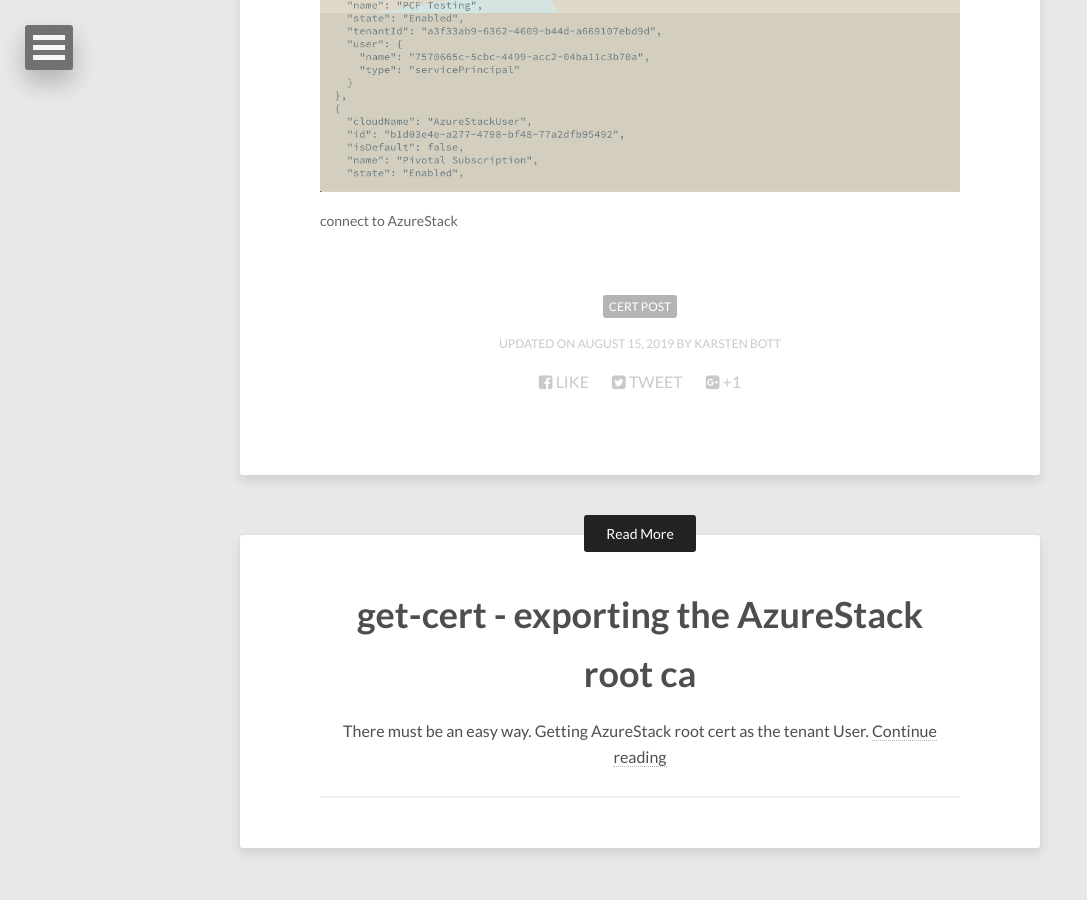
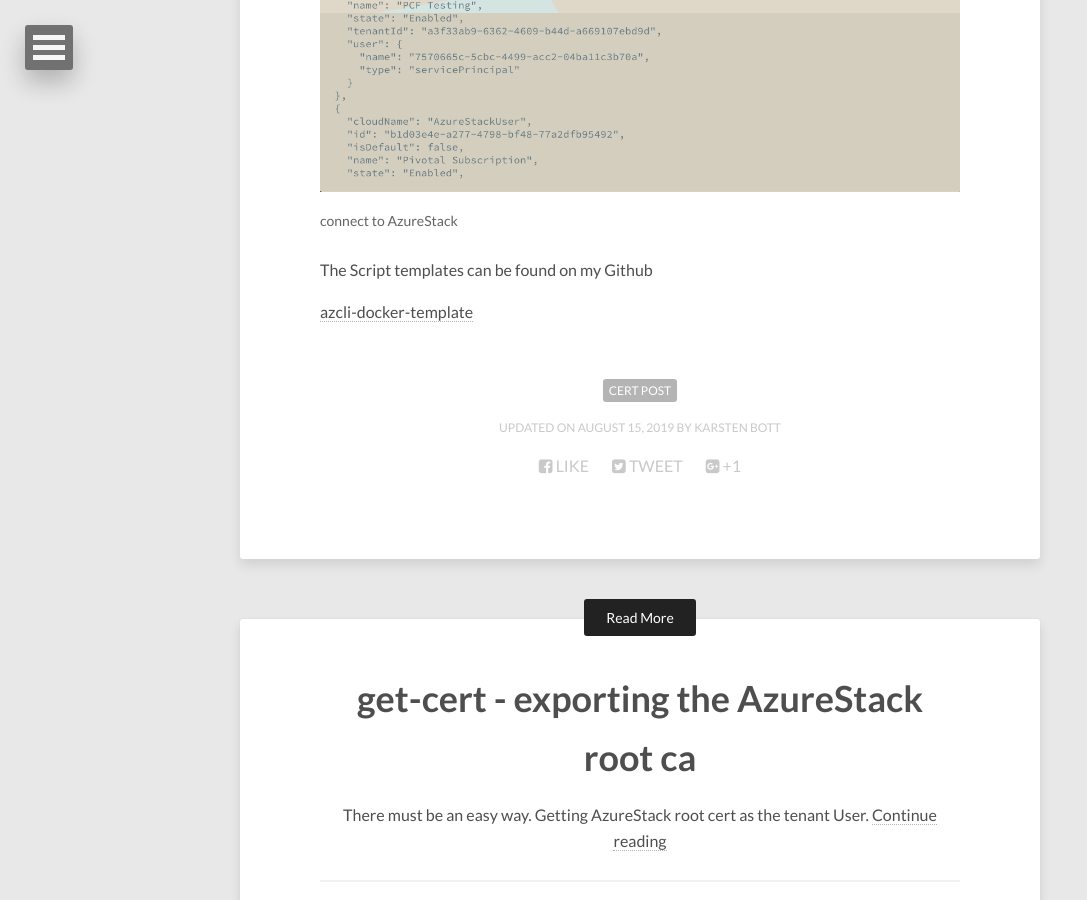
Before and after one commit to bottkars/bottkars.github.io, a Jekyll site: the page built from _posts/2019-08-15-run-azcli-in-docker.md, in a window 1280 px wide and 900 px high, scrolled down 4927 px. Shown: the whole window, without its empty margins (0-1087 px from the left). Built offline with Jekyll 4.4.1, drawn with Linux system fonts in a browser that asks for light colours; nearby versions of some CDN libraries.

Commit message:
github script

```diff
--- a/_posts/2019-08-15-run-azcli-in-docker.md
+++ b/_posts/2019-08-15-run-azcli-in-docker.md
@@ -153,3 +153,7 @@
 	<img src="/images/connect_azs.png" alt="">
 	<figcaption>connect to AzureStack</figcaption>
 </figure>
+
+The Script templates can be found on my Github
+
+[azcli-docker-template](https://github.com/bottkars/azcli-docker-template)
```
